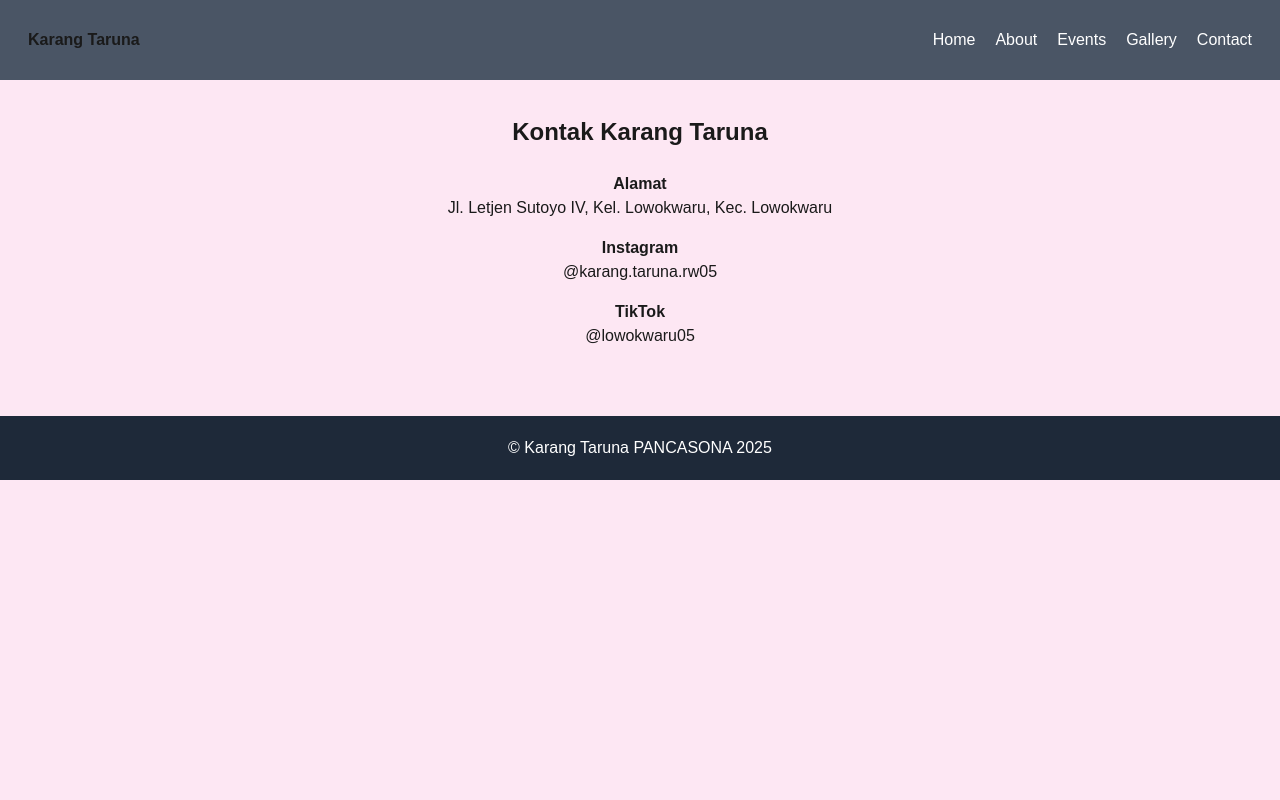
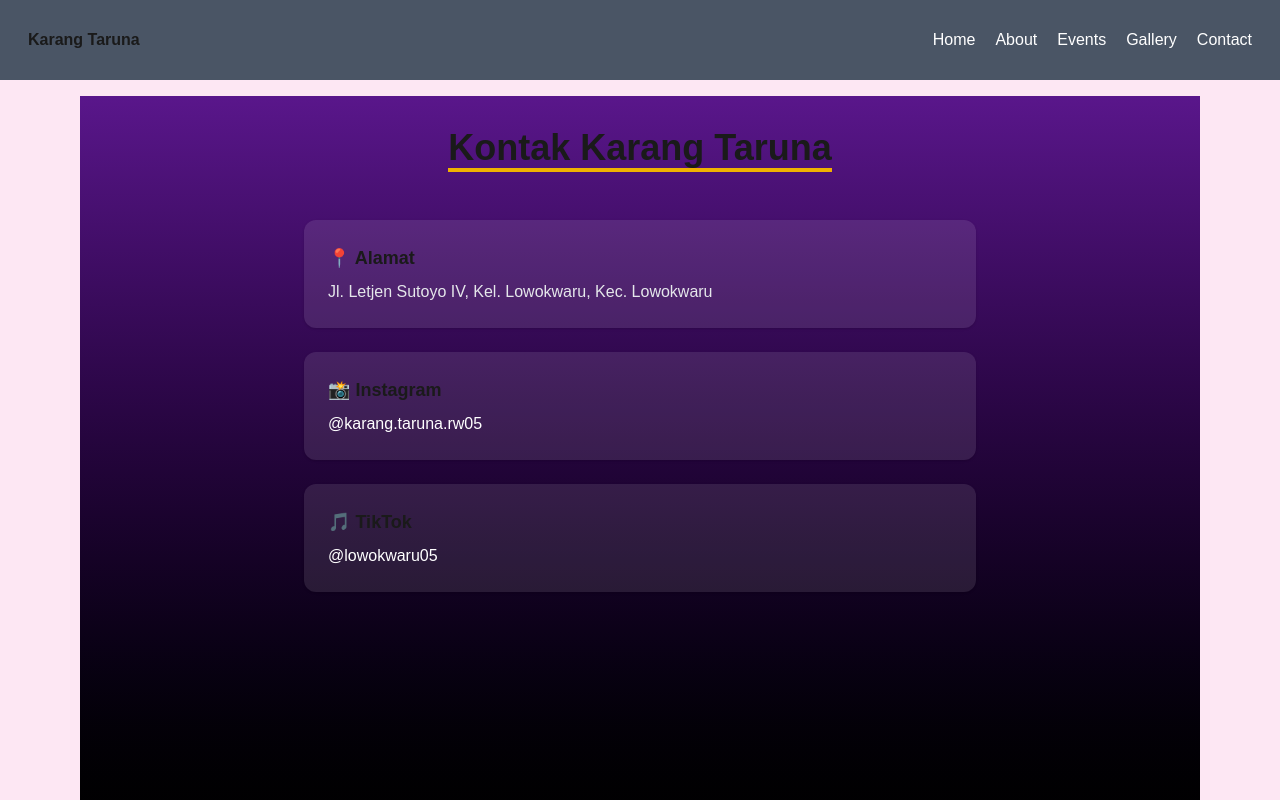
Before and after one commit to elvinavia/pancasona, a Next.js app: page /contact in a window 1280 px wide. Shown: the top 800 px of the page. Built offline with nearby package versions, Linux system fonts and the light colour scheme.

Commit message:
Update page.tsx

```diff
--- a/src/app/contact/page.tsx
+++ b/src/app/contact/page.tsx
@@ -1,33 +1,37 @@
 export default function Contact() {
   return (
-    <section className="p-5 max-w-md mx-auto">
-      <h2 className="text-2xl font-bold mb-6 text-center">Kontak Karang Taruna</h2>
+    <section className="p-8 bg-gradient-to-b from-purple-900 to-black min-h-screen text-white flex flex-col items-center">
+      <h2 className="text-4xl font-extrabold text-yellow-400 text-center mb-12 border-b-4 border-yellow-500 inline-block">
+        Kontak Karang Taruna
+      </h2>
 
-      <div className="flex flex-col gap-4 text-center">
-        <div>
-          <h3 className="font-semibold">Alamat</h3>
-          <p>Jl. Letjen Sutoyo IV, Kel. Lowokwaru, Kec. Lowokwaru</p>
+      <div className="grid gap-6 w-full max-w-2xl">
+        <div className="bg-white/10 p-6 rounded-xl shadow hover:shadow-yellow-400/30 transition">
+          <h3 className="font-semibold text-lg text-yellow-300 mb-2">📍 Alamat</h3>
+          <p className="text-gray-200">
+            Jl. Letjen Sutoyo IV, Kel. Lowokwaru, Kec. Lowokwaru
+          </p>
         </div>
 
-        <div>
-          <h3 className="font-semibold">Instagram</h3>
+        <div className="bg-white/10 p-6 rounded-xl shadow hover:shadow-pink-400/30 transition">
+          <h3 className="font-semibold text-lg text-yellow-300 mb-2">📸 Instagram</h3>
           <a
             href="https://www.instagram.com/karang.taruna.rw05?igsh=MXAwdjdkNjk4aTEwYg=="
             target="_blank"
             rel="noopener noreferrer"
-            className="text-pink-600 hover:underline"
+            className="text-pink-400 font-medium hover:underline"
           >
             @karang.taruna.rw05
           </a>
         </div>
 
-        <div>
-          <h3 className="font-semibold">TikTok</h3>
+        <div className="bg-white/10 p-6 rounded-xl shadow hover:shadow-purple-400/30 transition">
+          <h3 className="font-semibold text-lg text-yellow-300 mb-2">🎵 TikTok</h3>
           <a
             href="https://www.tiktok.com/@lowokwaru05?_t=ZS-8zByo88Vep5&_r=1"
             target="_blank"
             rel="noopener noreferrer"
-            className="text-pink-600 hover:underline"
+            className="text-purple-300 font-medium hover:underline"
           >
             @lowokwaru05
           </a>
```
